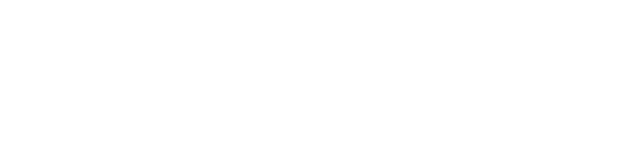
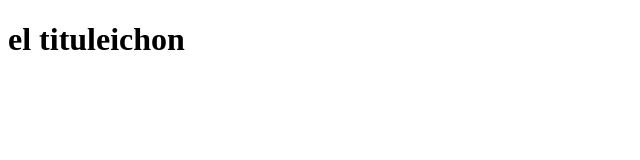
Before and after one commit to MatiasMJ/modulo, a plain HTML site: page index.html in a window 1280 px wide. Shown: the whole page, without its empty margins (0-640 px from the left). Drawn offline with Linux system fonts and the light colour scheme.

Commit message:
second commit

```diff
--- a/index.html
+++ b/index.html
@@ -4,9 +4,9 @@
     <meta charset="UTF-8">
     <meta http-equiv="X-UA-Compatible" content="IE=edge">
     <meta name="viewport" content="width=device-width, initial-scale=1.0">
-    <title>Document</title>
+    <title>pruebas git</title>
 </head>
 <body>
-
+    <h1>el tituleichon</h1>
 </body>
 </html>
```
